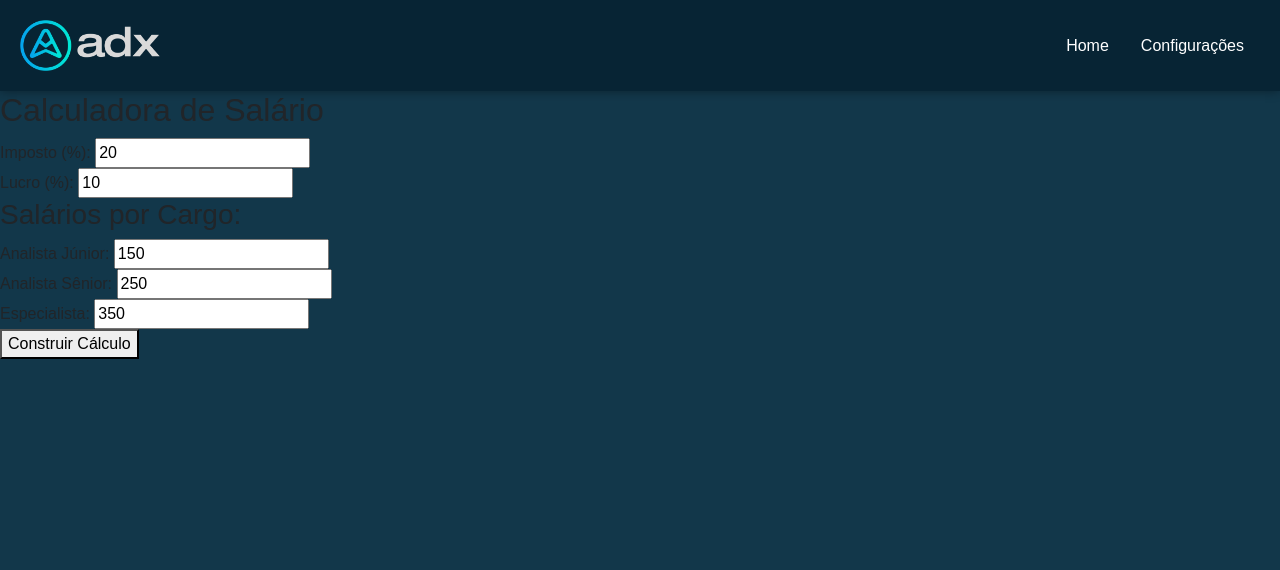
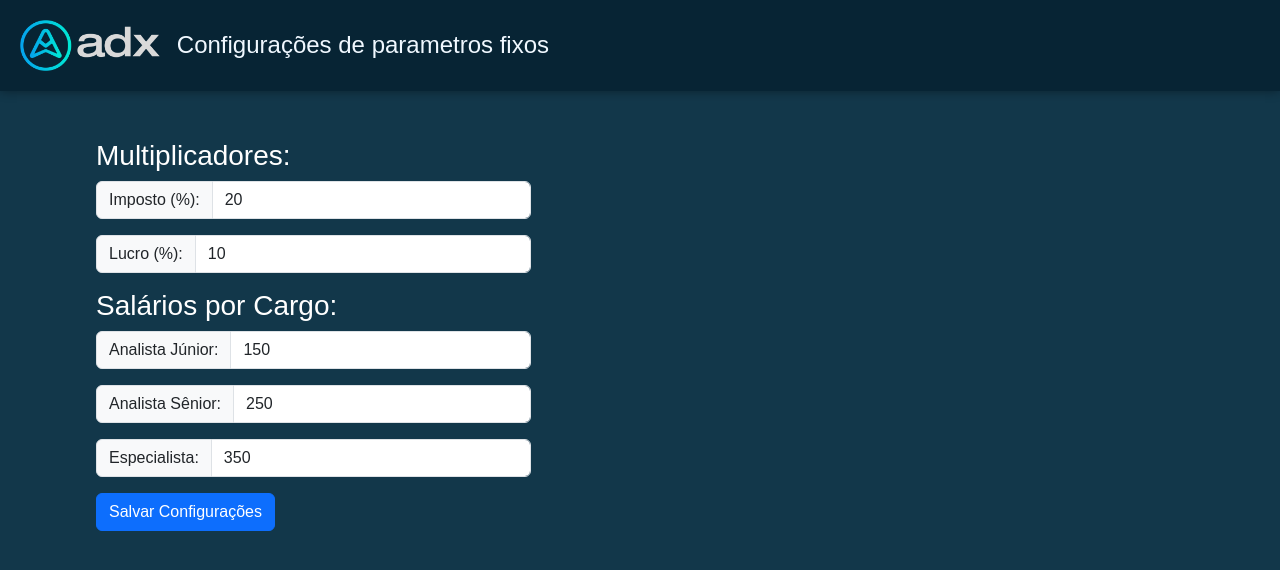
Before and after one commit to Damascenodv/Projeto-Squad-02, a plain HTML site: page configuracoes.html in a window 1280 px wide. Drawn offline with nearby package versions, Linux system fonts and the light colour scheme.

Commit message:
estilização tela de configuração

```diff
--- a/configuracoes.html
+++ b/configuracoes.html
@@ -9,49 +9,85 @@
     </head>
     <body>
         <header>
-            <div class="navbar">
-                <img src="logo.webp" class="logoadx" alt="logo-grupo-adx.png">
+            <div class="navbar ">
+                <section class="title col-5" style="width: 100%;">
+                    <a href="index.html" ><img src="logo.webp" class="logoadx"  alt="logo-grupo-adx.png"></a>
+                    <h4 class="titulo_pagina" >Configurações de parametros fixos</h4>
+                </section>
 
-                <ul class="nav justify-content-end">
-                    <li class="nav-item">
-                        <a class="nav-link active" aria-current="page" href="index.html">Home</a>
-                    </li>
-                    <li class="nav-item">
-                        <a class="nav-link" href="configurações.html">Configurações</a>
-                    </li>
-                </ul>
+
             </div>
         </header>
 <body>
-    <h2>Calculadora de Salário</h2>
-    <form>
-        <div>
-            <label for="imposto">Imposto (%):</label>
-            <input type="number" id="imposto" name="imposto" step="0.01" value="20">
+<br /><br />
+    <main>
+
+    <form >
+        <h3>Multiplicadores:</h3>
+        <div class="input-group mb-3" style="width: 40%;">
+            <span class="input-group-text" >Imposto (%):</span>
+            <input type="number" class="form-control" id="imposto" name="imposto" step="0.01" value="20">
         </div>
-        <div>
-            <label for="lucro">Lucro (%):</label>
-            <input type="number" id="lucro" name="lucro" step="0.01" value="10">
+        <div class="input-group mb-3"  style="width: 40%;">
+            <span class="input-group-text">Lucro (%):</span>
+            <input type="number" class="form-control" id="lucro" name="lucro" step="0.01" value="10">
         </div>
         <h3>Salários por Cargo:</h3>
-        <div>
-            <label for="analistaJR">Analista Júnior:</label>
-            <input type="number" id="analistaJR" name="analistaJR" step="0.01" value="150">
+        <div class="input-group mb-3" style="width: 40%;">
+            <span class="input-group-text">Analista Júnior:</span>
+            <input type="number" class="form-control" id="analistaJR" name="analistaJR" step="0.01" value="150">
         </div>
-        <div>
-            <label for="analistaSr">Analista Sênior:</label>
-            <input type="number" id="analistaSr" name="analistaSr" step="0.01" value="250">
+        <div class="input-group mb-3" style="width: 40%;">
+            <span class="input-group-text">Analista Sênior:</span>
+            <input type="number" class="form-control" id="analistaSr" name="analistaSr" step="0.01" value="250">
         </div>
-        <div>
-            <label for="especialista">Especialista:</label>
-            <input type="number" id="especialista" name="especialista" step="0.01" value="350">
+        <div class="input-group mb-3" style="width: 40%;">
+            <span class="input-group-text">Especialista:</span>
+            <input type="number" class="form-control" id="especialista" name="especialista" step="0.01" value="350">
         </div>
-        <div>
-            <button id="calculateButton">Construir Cálculo</button>
+        <div class="input-group mb-3" style="width: 40%;">
+            <button id="calculateButton" class="btn btn-primary">Salvar Configurações</button>
         </div>
     </form>
+</main>
+
 
 <script>
+document.addEventListener("DOMContentLoaded", function() {
+
+    const imposto = localStorage.getItem("imposto") || 20;
+    const lucro = localStorage.getItem("lucro") || 10;
+    const analistaJR = localStorage.getItem("analistaJR") || 150;
+    const analistaSr = localStorage.getItem("analistaSr") || 250;
+    const especialista = localStorage.getItem("especialista") || 350;
+
+    document.getElementById("imposto").value = imposto;
+    document.getElementById("lucro").value = lucro;
+    document.getElementById("analistaJR").value = analistaJR;
+    document.getElementById("analistaSr").value = analistaSr;
+    document.getElementById("especialista").value = especialista;
+
+    document.querySelectorAll("input[type='number']").forEach(function(input) {
+        input.addEventListener("change", function() {
+            localStorage.setItem(this.id, this.value);
+        });
+    });
+
+            document.getElementById("calculateButton").addEventListener("click", function(event) {
+                saveDataToLocalStorage();
+                redirectToPage();
+                event.preventDefault();
+            });
+
+            function redirectToPage() {
+                window.location.href = "index.html";
+            }
+});
+</script>
+        <script>
+
+
+
             document.getElementById("calculateButton").addEventListener("click", function(event) {
                 saveDataToLocalStorage();
                 redirectToPage();
--- a/style.css
+++ b/style.css
@@ -10,6 +10,7 @@ body {
     background-color: #072434;
     box-shadow: 0px 0px 10px rgba(0, 0, 0, 0.4);
 }
+
 .logoadx{
     width: 140px;
 }
@@ -54,3 +55,14 @@ main{
     width: 85vw;
 
 }
+
+h1,h2,h3,h4,h5,h6{
+    color: #ffffff;
+}
+.titulo_pagina{
+    color: aliceblue;
+    display: inline;
+    margin-left: 1%;
+    vertical-align: middle;
+    margin-top: 5px;
+}
```
Also changed, not shown: index.html (+4 -7 lines). Lines whose indentation alone changed are shown as unchanged.
